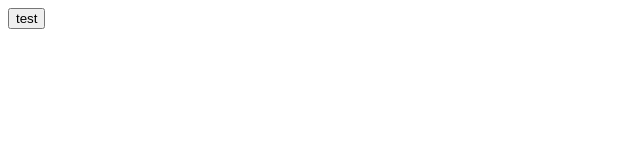
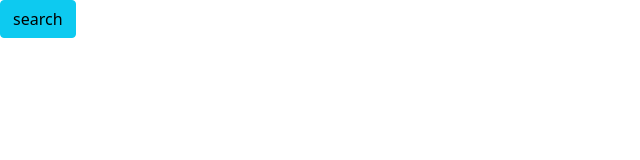
Before and after one commit to astrunk87/weatherApp, a plain HTML site: page index.html in a window 1280 px wide. Shown: the whole page, without its empty margins (0-640 px from the left). Drawn offline with nearby package versions, Linux system fonts and the light colour scheme.

Commit message:
changed button using bootstrap

```diff
--- a/assets/script.js
+++ b/assets/script.js
@@ -1,5 +1,5 @@
 
-var buttonEl = document.getElementById('search');
+var buttonEl = document.getElementById('button');
 var city = "bloomington mn US"
 var APIKey = ("j3dU13wPqsC6XNhy4fabRe4Rta1qbIKp&q");
 var APIKey2 = "rWEeZY9SuFl7kzdnzhLLWSWn0yX3glbG"
--- a/index.html
+++ b/index.html
@@ -3,14 +3,14 @@
 <head>
     <meta charset="UTF-8">
     <meta name="viewport" content="width=device-width, initial-scale=1.0">
-    <!-- <link rel="stylesheet" href="https://cdn.jsdelivr.net/npm/bootstrap@5.1.3/dist/css/bootstrap.min.css"> -->
+    <link rel="stylesheet" href="https://cdn.jsdelivr.net/npm/bootstrap@5.1.3/dist/css/bootstrap.min.css">
     <title>5 day forecast</title>
 </head>
 <body>
     <main>
 
-    <!-- <button type="button" class="btn btn-info" id="button">search</button> -->
-        <button id="search">test</button>
+    <button type="button" class="btn btn-info" id="button">search</button>
+        <!-- <button id="search">test</button> -->
     </main>
     <script type="text/javascript" src="./assets/script.js">
     </script>
```
